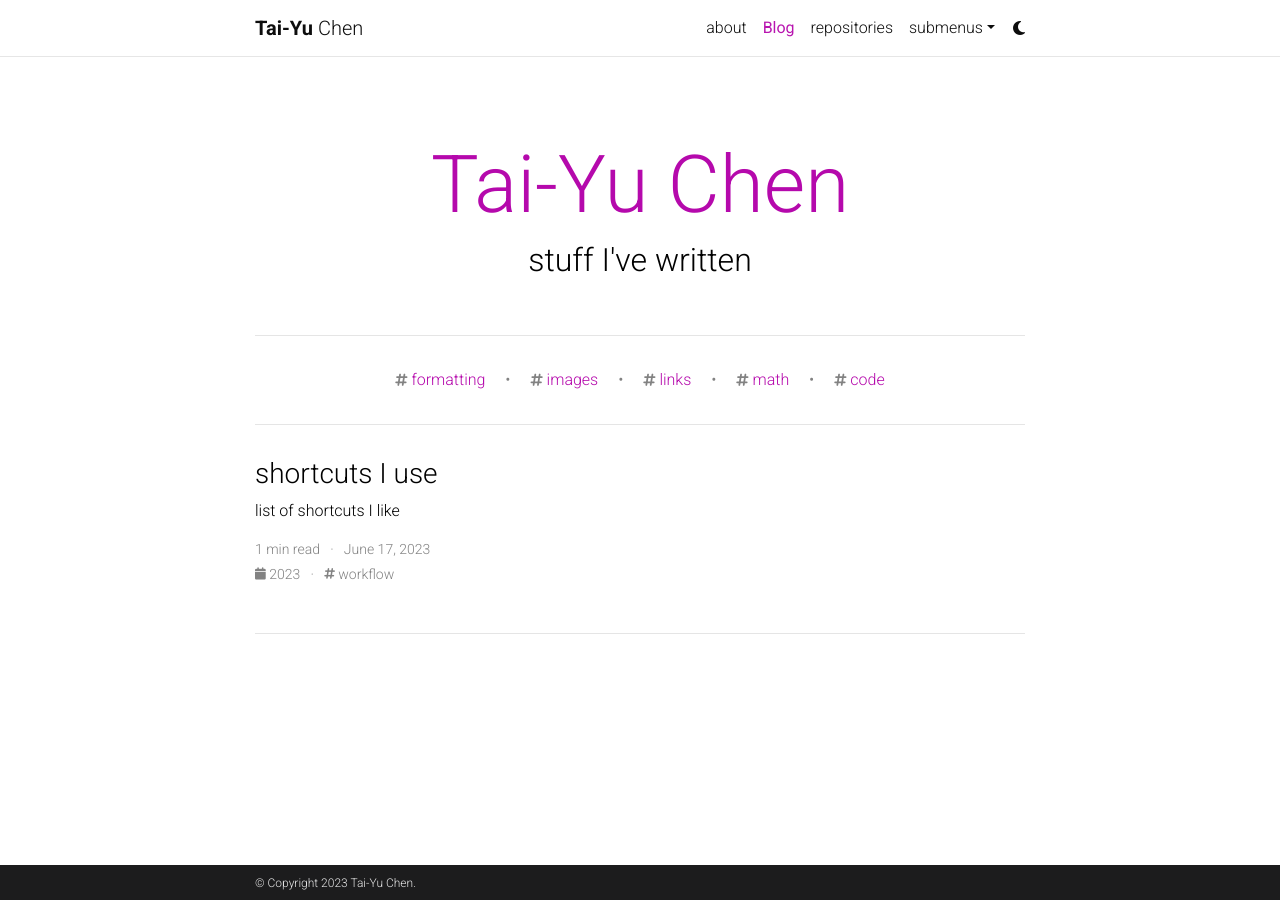
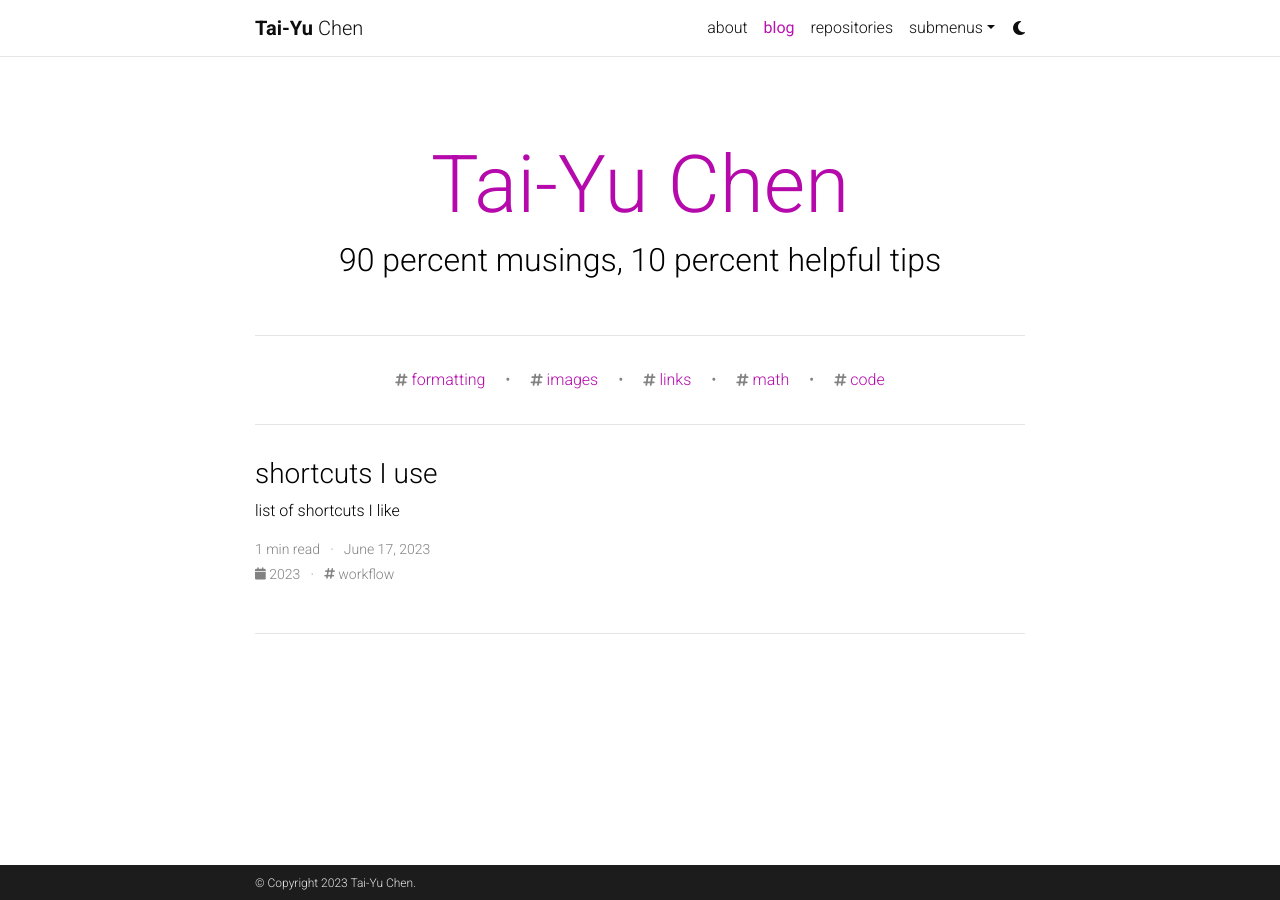
Before and after one commit to utahorange/utahorange.github.io, a Jekyll site: the page built from blog/index.html, in a window 1280 px wide. Built offline with Jekyll 4.4.1, drawn with Linux system fonts in a browser that asks for light colours; the list of posts is cut into pages by our own code; comment, search, counter and statistics services are not loaded; a style sheet for code colours, icons or effects is not loaded.

Commit message:
Update _config.yml

```diff
--- a/_config.yml
+++ b/_config.yml
@@ -6,7 +6,7 @@ title: blank # the website title (if blank, full name will be used instead)
 first_name: Tai-Yu
 middle_name:
 last_name: Chen
-email:
+email: taiyuchen33@gmail.com
 description: > # the ">" symbol means to ignore newlines until "footer_text:"
   Tai-Yu Chen's website
 footer_text: >
@@ -120,8 +120,8 @@ bing_site_verification:  # out your bing-site-verification ID (Bing Webmaster)
 # -----------------------------------------------------------------------------
 
 blog_name: Tai-Yu Chen # blog_name will be displayed in your blog page
-blog_nav_title: Blog # your blog must have a title for it to be displayed in the nav bar
-blog_description: stuff I've written
+blog_nav_title: blog # your blog must have a title for it to be displayed in the nav bar
+blog_description: 90 percent musings, 10 percent helpful tips
 permalink: /blog/:year/:title/
 
 # Pagination
```
